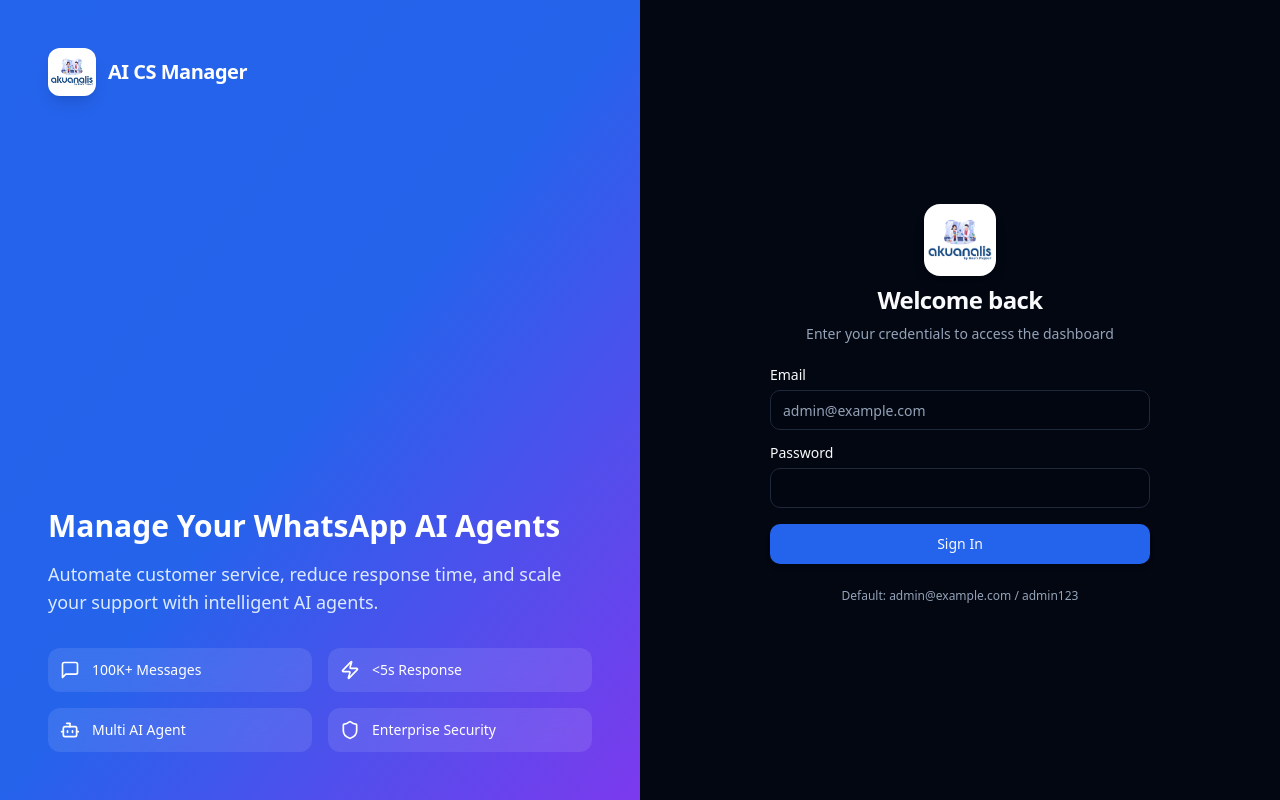
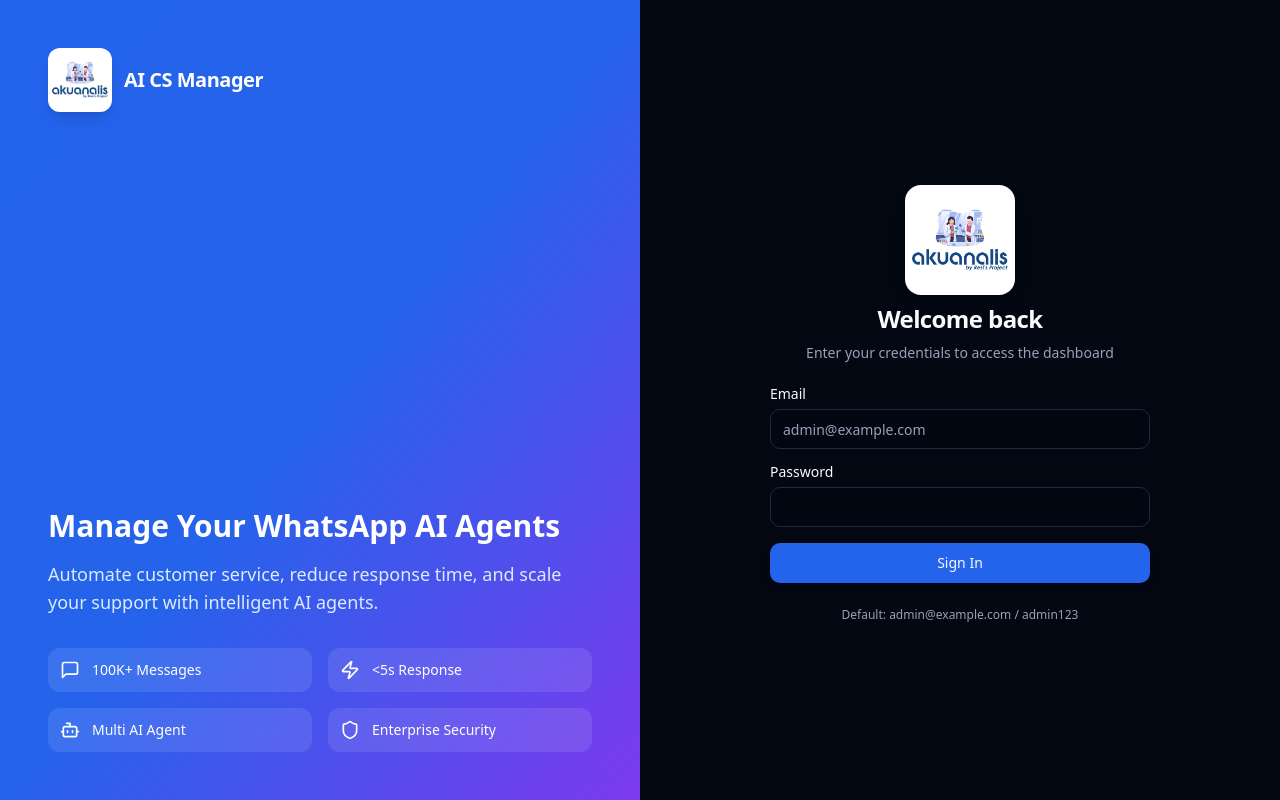
Before and after one commit to agungsyarif910/cs-manager, a Next.js app in the folder frontend/: page /login in a window 1280 px wide. Built offline with nearby package versions, Linux system fonts and the light colour scheme.

Commit message:
feat: enlarge logo on login page for better visibility

```diff
--- a/frontend/src/app/(auth)/login/page.tsx
+++ b/frontend/src/app/(auth)/login/page.tsx
@@ -20,8 +20,8 @@ export default function LoginPage() {
             <Image
               src={logoImg}
               alt="Akuanalis"
-              width={48}
-              height={48}
+              width={64}
+              height={64}
               className="rounded-xl shadow-lg flex-shrink-0"
               style={{ objectFit: 'cover' }}
               priority
@@ -68,8 +68,8 @@ export default function LoginPage() {
               <Image
                 src={logoImg}
                 alt="Akuanalis"
-                width={40}
-                height={40}
+                width={48}
+                height={48}
                 className="rounded-xl shadow-md flex-shrink-0"
                 style={{ objectFit: 'cover' }}
                 priority
@@ -81,8 +81,8 @@ export default function LoginPage() {
               <Image
                 src={logoImg}
                 alt="Akuanalis"
-                width={72}
-                height={72}
+                width={110}
+                height={110}
                 className="rounded-2xl shadow-lg"
                 style={{ objectFit: 'cover' }}
                 priority
```
